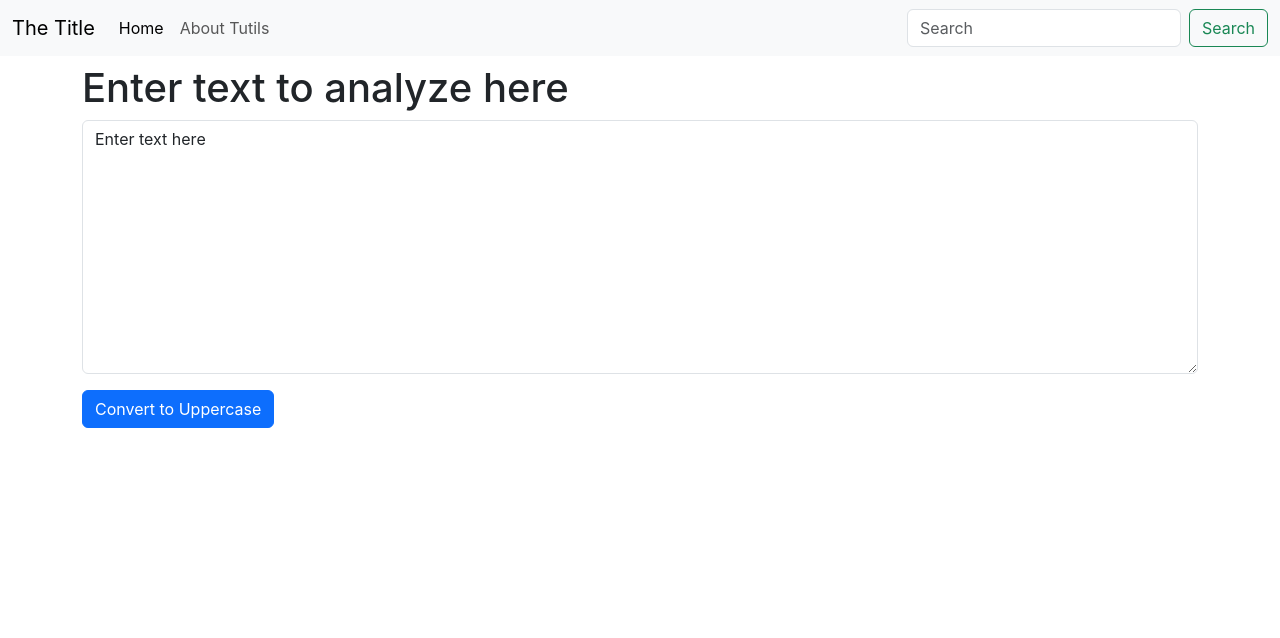
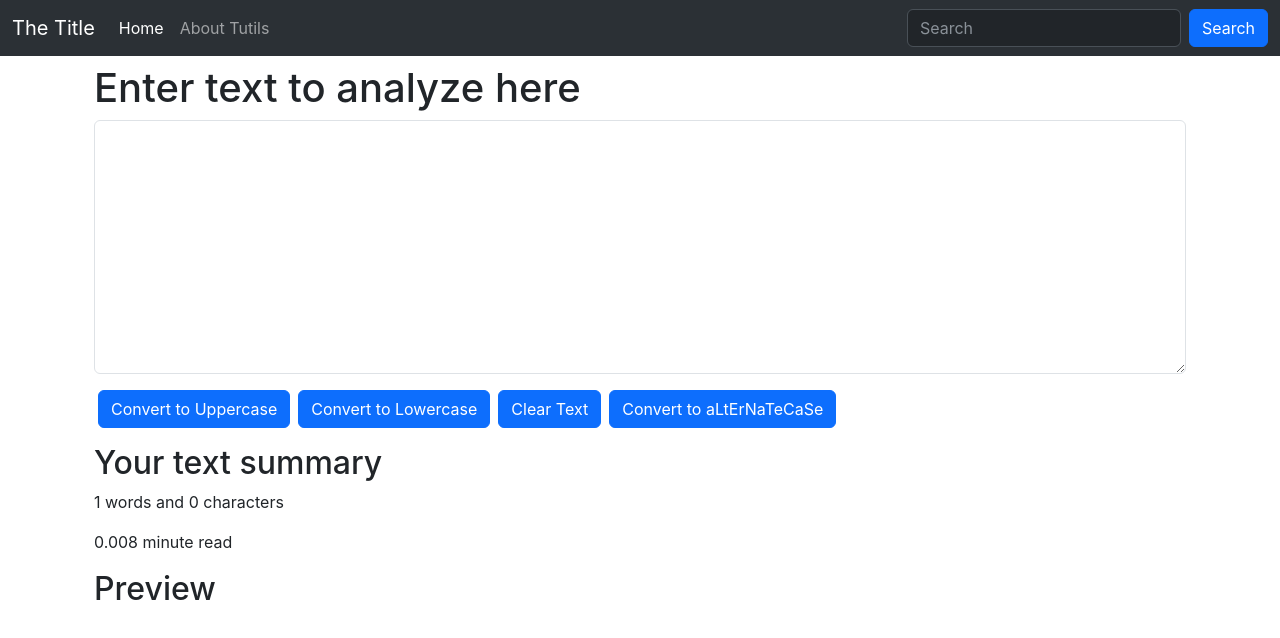
Before and after one commit to murdochroy2/textutils2, a React (Create React App) app: page / in a window 1280 px wide. Shown: the top 638 px of the page. Built offline with nearby package versions, Linux system fonts and the light colour scheme.

Commit message:
More text handler functions added

```diff
--- a/src/components/Navbar.js
+++ b/src/components/Navbar.js
@@ -3,7 +3,7 @@ import PropTypes from "prop-types";
 
 function Navbar(props) {
   return (
-    <nav className="navbar navbar-expand-lg bg-body-tertiary">
+    <nav className="navbar navbar-expand-lg bg-body-tertiary"  data-bs-theme="dark">
       <div className="container-fluid">
         <a className="navbar-brand" href="/">
           {props.title}
@@ -39,7 +39,7 @@ function Navbar(props) {
               placeholder="Search"
               aria-label="Search"
             />
-            <button className="btn btn-outline-success" type="submit">
+            <button className="btn btn-primary" type="submit">
               Search
             </button>
           </form>
--- a/src/components/TextForm.js
+++ b/src/components/TextForm.js
@@ -1,20 +1,40 @@
 import React, { useState } from "react";
 
 function TextForm(props) {
-  const [text, setText] = useState("Enter text here");
+  const [text, setText] = useState("");
   // setText("hello world!");
-  const onUpHandler = () => {
+  const handleUpClick = () => {
     // console.log("Up clicked");
     let upperText = text.toUpperCase();
-    setText(upperText)
+    setText(upperText);
   };
+  const handleLoClick = () => {
+    // console.log("Up clicked");
+    let lowerText = text.toLowerCase();
+    setText(lowerText);
+  };
+  const handleClear = () => {
+    setText("");
+  };
+  const handleAlternateCase = () => {
+    let alternatingText = "";
+    text.split("").forEach((character, index) => {
+      alternatingText +=
+        index % 2 == 0 ? character.toUpperCase() : character.toLowerCase();
+    });
+
+    setText(alternatingText);
+  };
+
   const onChangeHandler = (event) => {
     // console.log(event.target.value);
     let textValue = event.target.value;
     setText(textValue);
   };
+
   return (
-    <div>
+    <>
+      <div className="container">
         <div className="mb-3">
           <h1>{props.heading}</h1>
           <textarea
@@ -25,10 +45,30 @@ function TextForm(props) {
             onChange={onChangeHandler}
           ></textarea>
         </div>
-      <button className="btn btn-primary" onClick={onUpHandler}>
+        <button className="btn btn-primary mx-1" onClick={handleUpClick}>
           Convert to Uppercase
         </button>
+        <button className="btn btn-primary mx-1" onClick={handleLoClick}>
+          Convert to Lowercase
+        </button>
+        <button className="btn btn-primary mx-1" onClick={handleClear}>
+          Clear Text
+        </button>
+        <button className="btn btn-primary mx-1" onClick={handleAlternateCase}>
+          Convert to aLtErNaTeCaSe
+        </button>
       </div>
+
+      <div className="container my-3">
+        <h2>Your text summary</h2>
+        <p>
+          {text.split(" ").length} words and {text.length} characters
+        </p>
+        <p>{0.008 * text.split(" ").length} minute read</p>
+        <h2>Preview</h2>
+        <p>{text}</p>
+      </div>
+    </>
   );
 }
 
--- a/src/index.css
+++ b/src/index.css
@@ -11,3 +11,7 @@ code {
   font-family: source-code-pro, Menlo, Monaco, Consolas, 'Courier New',
     monospace;
 }
+
+.navbar {
+  data-bs-theme:"dark";
+}
```
Lines whose indentation alone changed are shown as unchanged.
